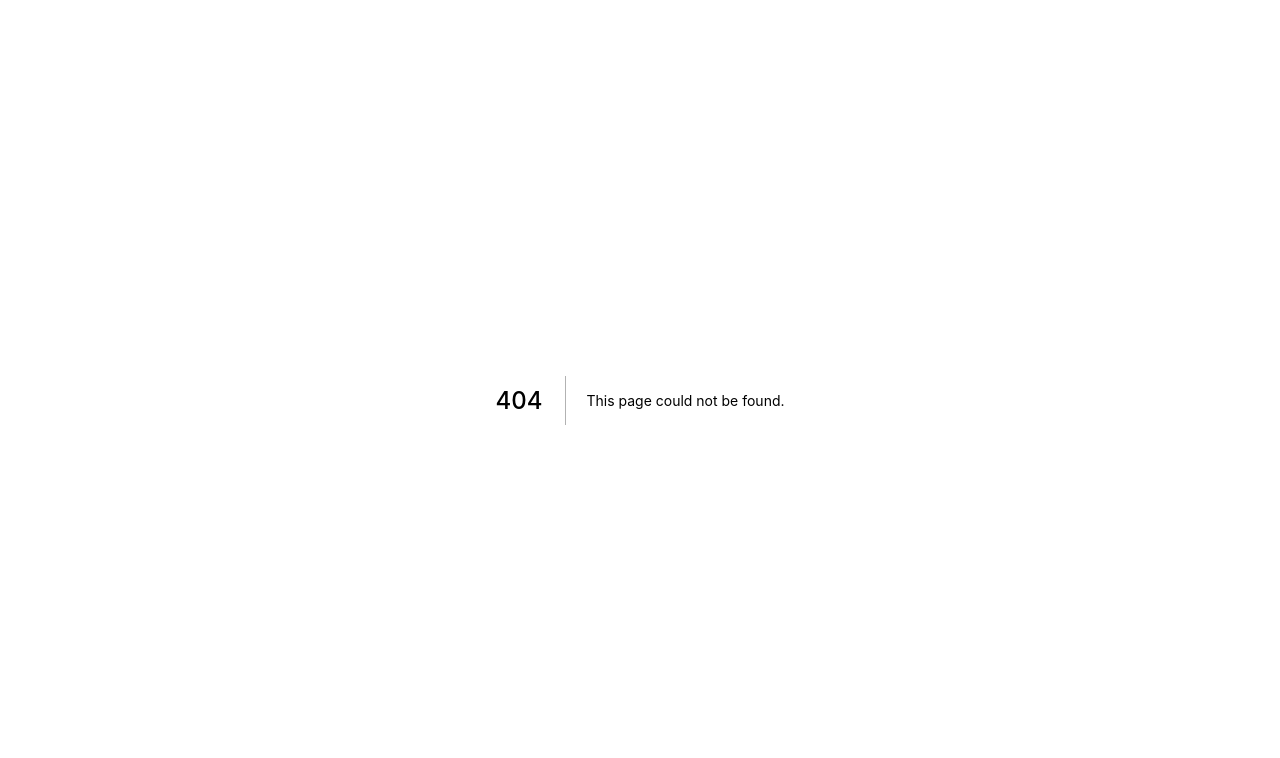
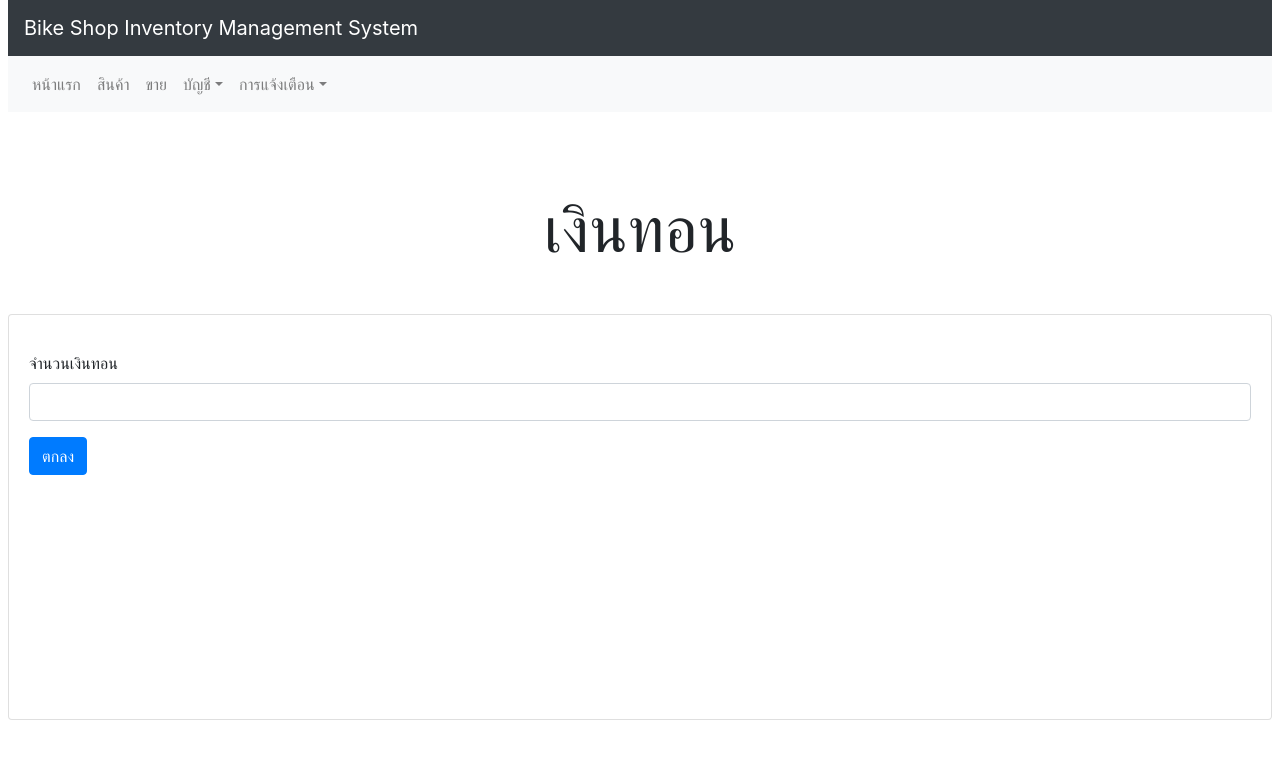
Before and after one commit to patlim8/bike-shop, a Next.js app: page /money_change in a window 1280 px wide. Before the commit this address had no page. Shown: the top 758 px of the page. Built offline with nearby package versions, Linux system fonts and the light colour scheme.

Commit message:
30-12-20

```diff
--- a/pages/calculation.js
+++ b/pages/calculation.js
@@ -152,8 +152,8 @@ export default function Calculation() {
 
       <Button variant="outline-primary">สแกนบาร์โค้ด</Button>{' '}
   {/* <Button variant="outline-secondary">Delete Item</Button>{' '} */}
-  <Button href="/payment">จ่าย</Button>{' '}
-  <Button>ยกเลิก</Button>{' '}
+      <Button href="/payment">จ่าย</Button>{' '}
+      <Button>ยกเลิก</Button>{' '}
 
 
     </div>
--- /dev/null
+++ b/pages/money_change.js
@@ -0,0 +1,44 @@
+import Head from 'next/head'
+import styles from '../styles/Home.module.css'
+import 'bootstrap/dist/css/bootstrap.min.css';
+import ButtonBar from '../components/buttonBar';
+import Card from 'react-bootstrap/Card';
+import Form from 'react-bootstrap/Form';
+import Button from 'react-bootstrap/Button';
+
+
+export default function money_change() {
+  return (
+    <div className={styles.container}>
+      <Head>
+        <title>Money Change</title>
+        <link rel="icon" href="/favicon.ico" />
+      </Head>
+
+      <ButtonBar/>
+
+
+      <main className={styles.main}>
+        <h1 className={styles.title}>
+            เงินทอน
+        </h1>
+
+        <br></br><br></br>
+
+        <Card className={styles.body}>
+            <Card.Body className="width: 18rem;">
+                <Form>
+                    <Form.Group>
+                        <Form.Label>จำนวนเงินทอน</Form.Label>
+                        <Form.Control type="text"/>
+                    </Form.Group>
+                    <Button variant="primary" type="submit" href="/paymentsuccuess">
+                        ตกลง
+                    </Button>
+                </Form>
+            </Card.Body>
+        </Card>
+      </main>
+    </div>
+  )
+}
--- a/pages/payment.js
+++ b/pages/payment.js
@@ -21,7 +21,7 @@ export default function Payment() {
         <link rel="icon" href="/favicon.ico" />
       </Head>
 
-      <ButtonBar/>
+      <ButtonBar />
 
 
 
@@ -96,7 +96,7 @@ export default function Payment() {
 
       </main>
 
-  <Button>ยืนยัน</Button>{' '}
+      <Button href="/money_change">ยืนยัน</Button>{' '}
       <Button>ยกเลิก</Button>{' '}
 
 
--- a/styles/Home.module.css
+++ b/styles/Home.module.css
@@ -93,6 +93,14 @@
   transition: color 0.15s ease, border-color 0.15s ease;
 }
 
+.body {
+  padding: 1rem 0;
+  flex: 1;
+  display: flex;
+  flex-direction: column;
+  justify-content: center;
+}
+
 .card:hover,
 .card:focus,
 .card:active {
```
Also changed, not shown: pages/sale.js (+48 -8 lines). Lines whose indentation alone changed are shown as unchanged.
